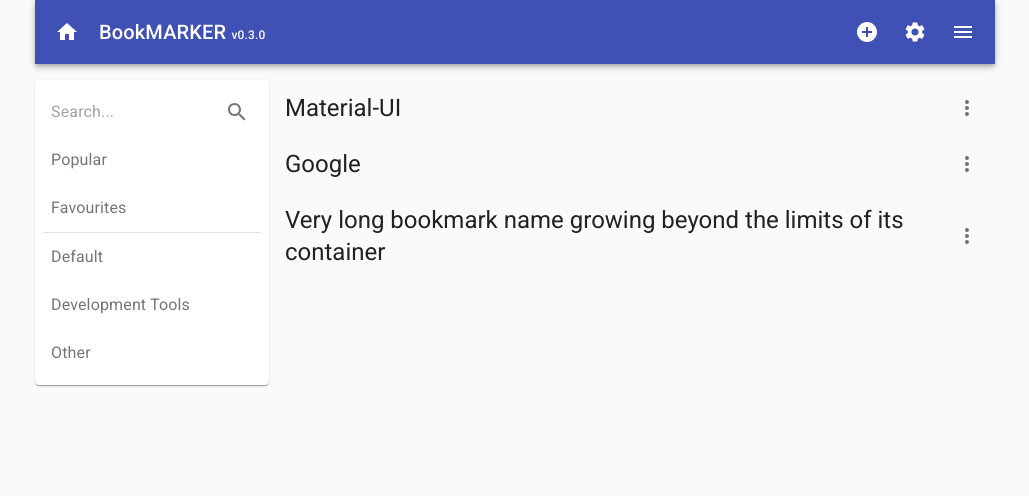
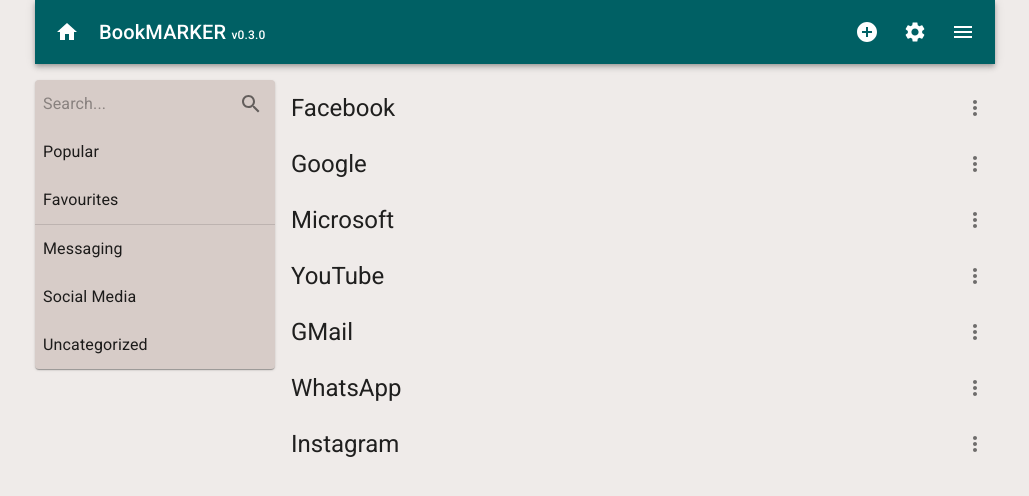
Before and after one commit to openXapps/web-apps-bookmarker-mui, a React (Create React App) app: page / in a window 1280 px wide. Shown: the top 496 px of the page, without its empty margins (125-1154 px from the left). Built offline with nearby package versions, Linux system fonts and the light colour scheme.

Commit message:
Clean-up

```diff
--- a/src/App.js
+++ b/src/App.js
@@ -6,10 +6,9 @@
 import { ThemeProvider } from '@material-ui/core/styles';
 import {
   // createMuiTheme,
-  // Fixes forward Ref issue
+  // Fixes forward Ref issue - NOT FOR PRODUCTION USE
   unstable_createMuiStrictModeTheme as createMuiTheme,
 } from '@material-ui/core/styles';
-import { makeStyles } from '@material-ui/core/styles';
 import { Container } from '@material-ui/core';
 
 // App assets
@@ -27,28 +26,18 @@
 import SettingsComponent from './components/Settings/SettingsComponent';
 import Error404Component from './components/Error/Error404Component';
 
-// App container styling
-const useStyles = makeStyles((theme) => ({
-  root: {
-    [theme.breakpoints.down('sm')]: {
-      maxWidth: '100%',
-    },
-  },
-}));
-
 const App = () => {
   // https://medium.com/@svinkle/how-to-deploy-a-react-app-to-a-subdirectory-f694d46427c1
   // const root = '/apps/bookmarker';
   const root = '/';
   const [state] = React.useContext(context);
   const appTheme = createMuiTheme(state.theme.isDark ? dark : light);
-  const classes = useStyles();
 
   return (
     <ThemeProvider theme={appTheme}>
       <CssBaseline />
       <BrowserRouter basename={root}>
-        <Container className={classes.root} maxWidth="md" disableGutters={true}>
+        <Container maxWidth="md" disableGutters={true}>
           <HeaderComponent home={root} />
           <Switch>
             {/* root shows popular bookamrks */}
--- a/src/components/Content/BookmarksComponent.js
+++ b/src/components/Content/BookmarksComponent.js
@@ -1,10 +1,10 @@
 import React from 'react';
 import { useParams } from 'react-router-dom';
+
 import { useTheme } from '@material-ui/core/styles';
 import useMediaQuery from '@material-ui/core/useMediaQuery';
 import Box from '@material-ui/core/Box';
 import IconButton from '@material-ui/core/IconButton';
-// import Link from '@material-ui/core/Link';
 import List from '@material-ui/core/List';
 import ListItem from '@material-ui/core/ListItem';
 import ListItemText from '@material-ui/core/ListItemText';
@@ -63,7 +63,7 @@
     };
 
     return (
-        <Box className={classes.root}>
+        <Box width="100%" ml={{sm:1}}>
             <List disablePadding>
                 {bookmarks.statusOK ? (
                     bookmarks.data.map((v, i) => {
@@ -84,8 +84,6 @@
                                         primaryTypographyProps={matches ? ({ variant: 'body1' }) : ({ variant: 'h5' })}
                                     />
                                     <ListItemSecondaryAction>
-                                        {/* <Link href="https://www.google.co.za" target="_blank" rel="noopener"><EditIcon /></Link> */}
-                                        {/* <Link href={`/edit/${v.siteId}`}><MoreVertIcon /></Link> */}
                                         <IconButton
                                             edge="end"
                                             data-site-id={v.siteId}
--- a/src/components/Content/BookmarksStyles.js
+++ b/src/components/Content/BookmarksStyles.js
@@ -3,11 +3,11 @@
 export const useStyles = makeStyles((theme) => ({
   root: {
     width: '100%',
-    // marginLeft: theme.spacing(2),
+    marginLeft: theme.spacing(2),
     // marginTop: theme.spacing(1),
-    // [theme.breakpoints.up('md')]: {
-    //   marginLeft: theme.spacing(0),
-    // },
+    [theme.breakpoints.up('xs')]: {
+      marginLeft: theme.spacing(0),
+    },
   },
   bookmarkContainer: {
     display: 'flex',
--- a/src/components/Content/ContentComponent.js
+++ b/src/components/Content/ContentComponent.js
@@ -4,21 +4,19 @@
 import Paper from '@material-ui/core/Paper';
 import Hidden from '@material-ui/core/Hidden';
 
-import { useStyles } from './ContentStyles';
 import NavigationComponent from './NavigationComponent';
 import BookmarksComponent from './BookmarksComponent';
 
 // https://medium.com/swlh/taking-material-ui-for-a-spin-79ec46db72e3
 
 const ContentComponent = ({ history }) => {
-  const classes = useStyles();
 
   return (
-    <Box mt={2}>
-      <Grid container spacing={1}>
+    <Box mt={{ sm: 2 }}>
+      <Grid container>
         <Grid item xs={false} sm={3}>
           <Hidden xsDown>
-            <Paper className={classes.paper}>
+            <Paper>
               <NavigationComponent history={history} />
             </Paper>
           </Hidden>
@@ -27,7 +25,7 @@
           <BookmarksComponent history={history} />
         </Grid>
       </Grid>
-    </Box>
+    </Box >
   );
 };
 
--- a/src/components/Content/ContentStyles.js
+++ /dev/null
@@ -1,11 +0,0 @@
-import { makeStyles } from '@material-ui/core/styles';
-
-export const useStyles = makeStyles((theme) => ({
-  root: {
-    // flexGrow: 1,
-  },
-  paper: {
-    padding: theme.spacing(1),
-    color: theme.palette.text.secondary,
-  },
-}));
--- a/src/components/Header/HeaderComponent.js
+++ b/src/components/Header/HeaderComponent.js
@@ -9,7 +9,7 @@
 import IconButton from '@material-ui/core/IconButton';
 import HomeIcon from '@material-ui/icons/Home';
 import MenuIcon from '@material-ui/icons/Menu';
-import ChevronLeftIcon from '@material-ui/icons/ChevronLeft';
+import ArrowBackIcon from '@material-ui/icons/ArrowBack';
 import SettingsIcon from '@material-ui/icons/Settings';
 import AddCircleIcon from '@material-ui/icons/AddCircle';
 import Hidden from '@material-ui/core/Hidden';
@@ -46,7 +46,7 @@
             className={classes.leftButton}
             color="inherit"
             onClick={() => history.push('/')}
-          >{history.location.pathname === '/' ? <HomeIcon /> : <ChevronLeftIcon />}</IconButton>
+          >{history.location.pathname === '/' ? <HomeIcon /> : <ArrowBackIcon />}</IconButton>
           <Typography
             className={classes.grow}
             variant="h6"
--- a/src/themes/light.js
+++ b/src/themes/light.js
@@ -1,15 +1,16 @@
 const light = {
   palette: {
     type: 'light',
-    // primary: {
-    //   main: '#3f51b5',
-    // },
-    // secondary: {
-    //   main: '#f50057',
-    // },
-    // background: {
-    //   default: '#e6f2ff',
-    // },
+    primary: {
+      main: '#006064',
+    },
+    secondary: {
+      main: '#b71c1c',
+    },
+    background: {
+      default: '#efebe9',
+      paper: '#d7ccc8',
+    },
   },
 };
 
--- a/src/utilities/defaultdata.js
+++ b/src/utilities/defaultdata.js
@@ -18,15 +18,15 @@
     categories: [
       {
         categoryId: '017cf222-887b-11e9-bc42-526af7764f64',
-        category: 'Default',
+        category: 'Uncategorized ',
       },
       {
         categoryId: '027cf222-887b-11e9-bc42-526af7764f64',
-        category: 'Development Tools',
+        category: 'Social Media',
       },
       {
         categoryId: '037cf222-887b-11e9-bc42-526af7764f64',
-        category: 'Other',
+        category: 'Messaging',
       },
     ],
 
@@ -43,16 +43,48 @@
       {
         categoryId: '027cf222-887b-11e9-bc42-526af7764f64',
         siteId: '347cf4ca-887b-11e9-bc42-526af7764f02',
-        siteName: 'Material-UI',
-        siteURL: 'https://material-ui.com/',
+        siteName: 'Facebook',
+        siteURL: 'https://www.facebook.com',
         favourite: false,
         lastUsed: '2020-05-23T06:07:30.407Z'
       },
       {
+        categoryId: '027cf222-887b-11e9-bc42-526af7764f64',
+        siteId: '347cfc54-887b-11e9-bc42-526af7764f03',
+        siteName: 'Instagram',
+        siteURL: 'https://www.instagram.com',
+        favourite: false,
+        lastUsed: '2020-01-23T06:07:30.407Z'
+      },
+      {
         categoryId: '037cf222-887b-11e9-bc42-526af7764f64',
-        siteId: '347cfc54-887b-11e9-bc42-526af7764f03',
-        siteName: 'Very long bookmark name growing beyond the limits of its container',
-        siteURL: 'https://www.w3schools.com',
+        siteId: '347cfc54-887b-11e9-bc42-526af7764f04',
+        siteName: 'WhatsApp',
+        siteURL: 'https://web.whatsapp.com',
+        favourite: true,
+        lastUsed: '2020-01-23T06:07:30.407Z'
+      },
+      {
+        categoryId: '037cf222-887b-11e9-bc42-526af7764f64',
+        siteId: '347cfc54-887b-11e9-bc42-526af7764f05',
+        siteName: 'GMail',
+        siteURL: 'https://mail.google.com/mail',
+        favourite: false,
+        lastUsed: '2020-01-23T06:07:30.407Z'
+      },
+      {
+        categoryId: '017cf222-887b-11e9-bc42-526af7764f64',
+        siteId: '347cfc54-887b-11e9-bc42-526af7764f06',
+        siteName: 'YouTube',
+        siteURL: 'https://www.youtube.com',
+        favourite: false,
+        lastUsed: '2020-01-23T06:07:30.407Z'
+      },
+      {
+        categoryId: '017cf222-887b-11e9-bc42-526af7764f64',
+        siteId: '347cfc54-887b-11e9-bc42-526af7764f07',
+        siteName: 'Microsoft',
+        siteURL: 'https://www.microsoft.com',
         favourite: false,
         lastUsed: '2020-01-23T06:07:30.407Z'
       },
```
